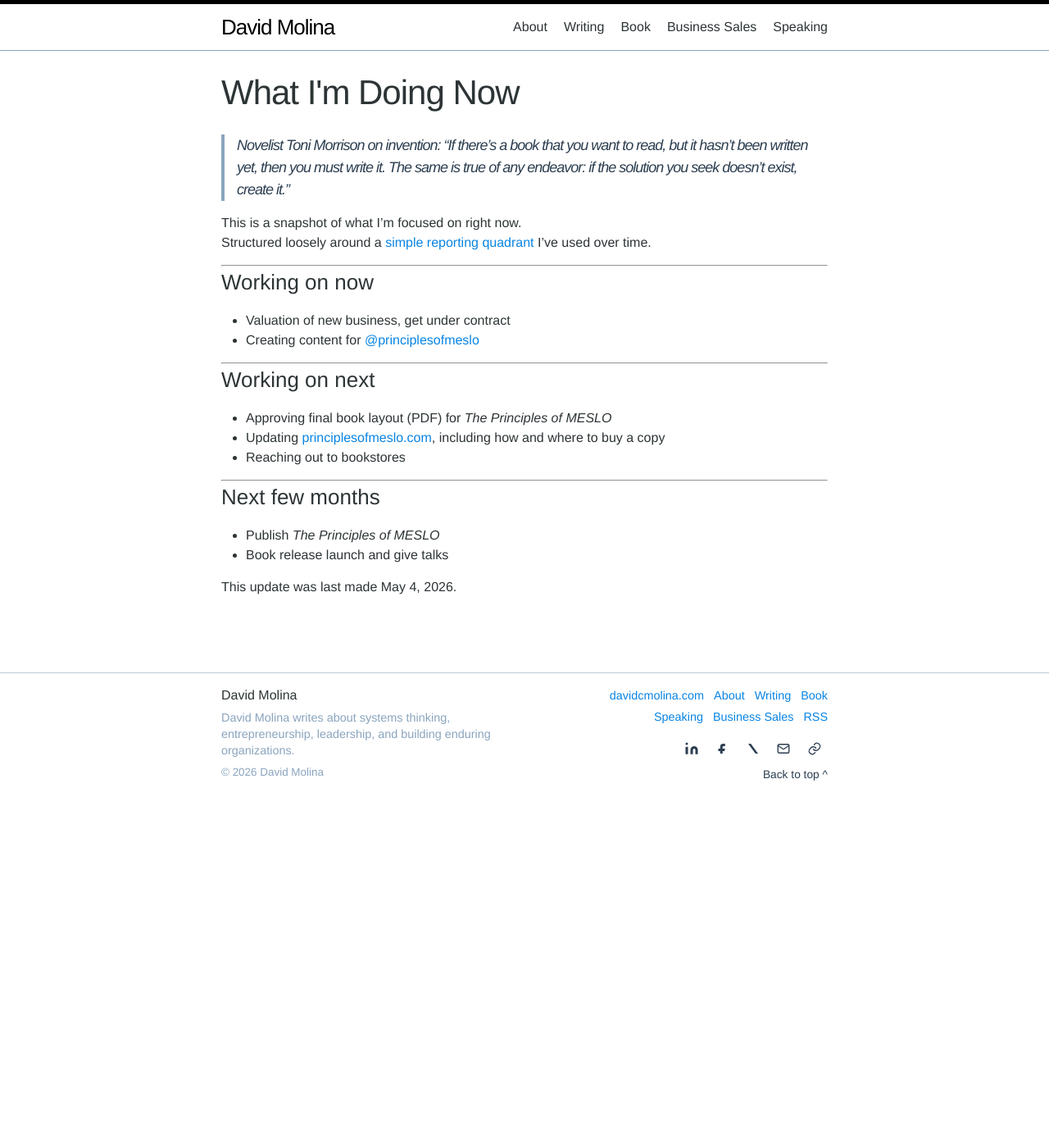
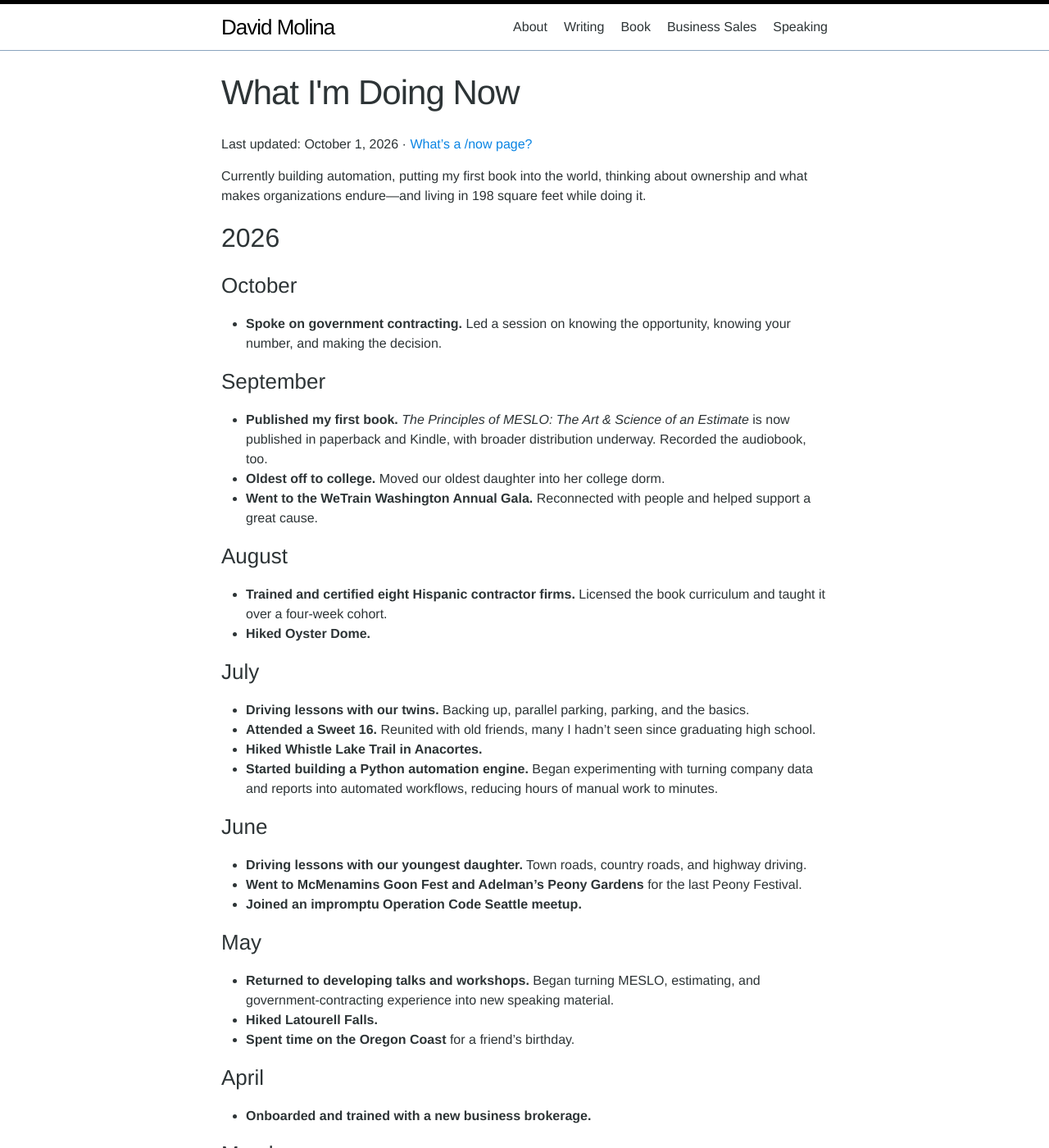
Before and after one commit to davidmolina/davidmolina.github.io, a Jekyll site: the page built from now.md, in a window 1280 px wide and 1400 px high. Shown: the whole window at 82% size. Built offline with Jekyll 4.4.1, drawn with Linux system fonts in a browser that asks for light colours; some of the changed text lies outside the part shown.

Commit message:
Update now page

```diff
--- a/now.md
+++ b/now.md
@@ -2,36 +2,65 @@
 layout: page
 title: What I'm Doing Now
 description: >
-    David Molina is currently working remote finalizing his manuscript, and conducting business valuations...
+  A snapshot of what David Molina is building, reading, listening to,
+  learning, and doing right now.
 author: "David Molina"
 permalink: /now/
-
----
-> Novelist Toni Morrison on invention: "If there's a book that you want to read, but it hasn't been written yet, then you must write it. The same is true of any endeavor: if the solution you seek doesn't exist, create it."
-
-This is a snapshot of what I’m focused on right now.
-Structured loosely around a [simple reporting quadrant](https://davidcmolina.com/2023/12/04/reporting-quadrant/) I’ve used over time.
-
 ---
 
-### Working on now
+Last updated: October 1, 2026 · [What's a /now page?](https://nownownow.com/about)
 
-- Valuation of new business, get under contract
-- Creating content for [@principlesofmeslo](https://www.instagram.com/principlesofmeslo/)
+Currently building automation, putting my first book into the world, thinking about ownership and what makes organizations endure—and living in 198 square feet while doing it.
 
----
+## 2026
 
-### Working on next
+### October
+- **Spoke on government contracting.** Led a session on knowing the opportunity, knowing your number, and making the decision.
 
-- Approving final book layout (PDF) for *The Principles of MESLO*
-- Updating [principlesofmeslo.com](https://principlesofmeslo.com/), including how and where to buy a copy
-- Reaching out to bookstores
+### September
 
----
+- **Published my first book.** *The Principles of MESLO: The Art & Science of an Estimate* is now published in paperback and Kindle, with broader distribution underway. Recorded the audiobook, too.
+- **Oldest off to college.** Moved our oldest daughter into her college dorm.
+- **Went to the WeTrain Washington Annual Gala.** Reconnected with people and helped support a great cause.
 
-### Next few months
+### August
 
-- Publish *The Principles of MESLO*
-- Book release launch and give talks
+- **Trained and certified eight Hispanic contractor firms.** Licensed the book curriculum and taught it over a four-week cohort.
+- **Hiked Oyster Dome.**
 
-This update was last made May 4, 2026.
+### July
+
+- **Driving lessons with our twins.** Backing up, parallel parking, parking, and the basics.
+- **Attended a Sweet 16.** Reunited with old friends, many I hadn't seen since graduating high school.
+- **Hiked Whistle Lake Trail in Anacortes.**
+- **Started building a Python automation engine.** Began experimenting with turning company data and reports into automated workflows, reducing hours of manual work to minutes.
+
+### June
+
+- **Driving lessons with our youngest daughter.** Town roads, country roads, and highway driving.
+- **Went to McMenamins Goon Fest and Adelman's Peony Gardens** for the last Peony Festival.
+- **Joined an impromptu Operation Code Seattle meetup.**
+
+### May
+- **Returned to developing talks and workshops.** Began turning MESLO, estimating, and government-contracting experience into new speaking material.
+- **Hiked Latourell Falls.**
+- **Spent time on the Oregon Coast** for a friend's birthday.
+
+### April
+
+- **Onboarded and trained with a new business brokerage.**
+
+### March
+
+- **Saw Jupiter** on a clear night from the Oregon Coast.
+- **Started shooting video content** for @principlesofmeslo.
+
+### February
+
+- **Traveled toward the Cascades for espresso.**
+- **Spent Super Bowl Sunday and my birthday with friends.**
+- **Traveled to Mount Vernon to remove a massive tree stump.** Tacos and whiskey to celebrate.
+
+### January
+
+- **Traveled to Louisiana to visit an old Army friend.** Helped him and his virtual assistant operationalize their back office and, before departing, visited the famous Daiquiri Express.
```
Also changed, not shown: Gemfile.lock.
